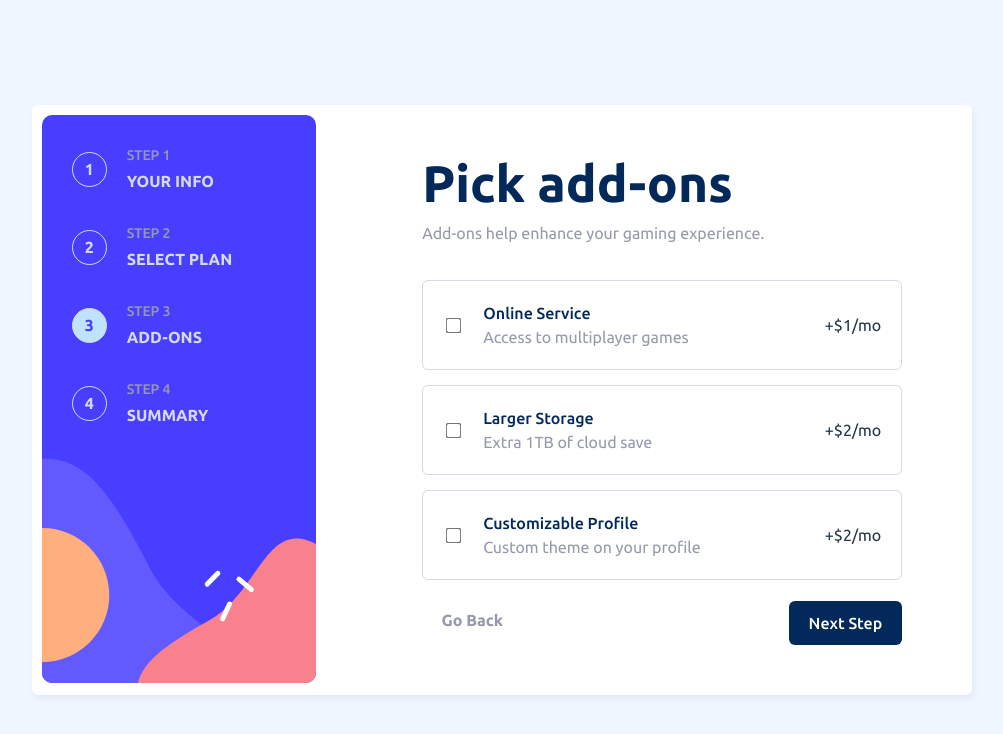
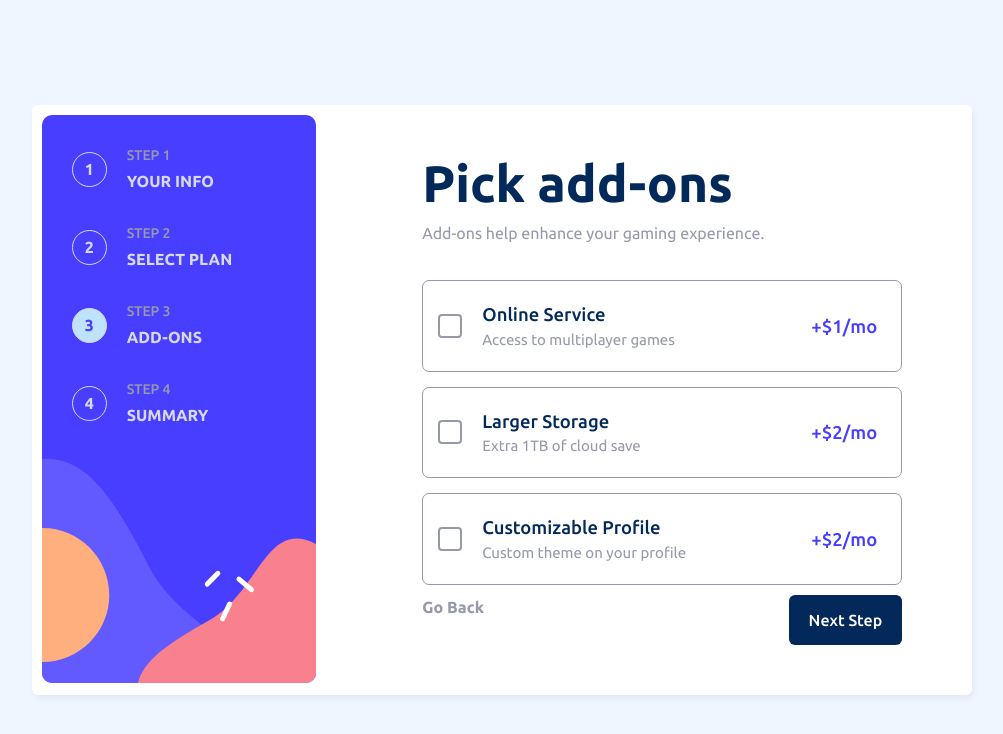
Before and after one commit to adriel-mp3/multi-step-form, a React (Vite) app: page /add-ons in a window 1280 px wide. Shown: the top 734 px of the page, without its empty margins (138-1141 px from the left). Built offline with nearby package versions, Linux system fonts and the light colour scheme; the HTML template or start-up script is replaced by a standard one.

Commit message:
feat: import new checkbox component

```diff
--- /dev/null
+++ b/src/components/Steps/AddOns/Checkbox/index.tsx
@@ -0,0 +1,50 @@
+import React from "react";
+
+import * as RadixCheckbox from "@radix-ui/react-checkbox";
+import { CheckIcon } from "@radix-ui/react-icons";
+
+import { FormContext } from "@/context/FormContext";
+
+import styles from "./styles.module.css";
+
+interface CheckBoxProps extends RadixCheckbox.PrimitiveButtonProps {
+  title: string;
+  description: string;
+  price: number;
+}
+
+export const Checkbox = ({ title, description, price }: CheckBoxProps) => {
+  const { period } = React.useContext(FormContext);
+
+  function handleChange({ target }) {
+    const { checked, value } = target;
+    if (checked) {
+      setAddOns([...addOns, value]);
+    } else {
+      setAddOns(addOns.filter((addOn) => addOn !== value));
+    }
+  }
+
+  function handleChecked(addOn) {
+    return addOns.includes(addOn);
+  }
+
+  return (
+    <label className={styles.label}>
+      <div className={styles.wrapper}>
+        <RadixCheckbox.Root className={styles.checkboxRoot}>
+          <RadixCheckbox.Indicator className={styles.checkboxIndicator}>
+            <CheckIcon />
+          </RadixCheckbox.Indicator>
+        </RadixCheckbox.Root>
+        <div className={styles.checkboxLabel}>
+          <p>{title}</p>
+          <span>{description}</span>
+        </div>
+        <span className={styles.price}>
+          {period === "monthly" ? `+$${price}/mo` : `+$${price * 10}/yr`}
+        </span>
+      </div>
+    </label>
+  );
+};
--- /dev/null
+++ b/src/components/Steps/AddOns/Checkbox/styles.module.css
@@ -0,0 +1,78 @@
+button {
+  all: unset;
+}
+
+.wrapper {
+  display: grid;
+  grid-template-columns: auto 1fr auto;
+  align-items: center;
+  gap: 20px;
+  width: 100%;
+}
+
+.checkboxRoot {
+  border: 2px solid var(--cool-gray);
+  background: none;
+  width: 20px;
+  height: 20px;
+  border-radius: 4px;
+  display: flex;
+  align-items: center;
+  justify-content: center;
+  box-shadow: 0 2px 10px var(--black-a7);
+}
+
+.checkboxRoot[data-state="checked"] {
+  background: var(--purplish-blue);
+  border-color: var(--purplish-blue);
+}
+
+.label:has(.checkboxRoot[data-state="checked"]) {
+  border: 1px solid var(--purplish-blue);
+}
+
+.checkboxRoot:focus {
+  box-shadow: 0 0 0 2px var(--marine-blue);
+}
+
+.checkboxIndicator {
+  position: relative;
+  color:var(--white);
+  transform: scale(1.3);
+  bottom: -1px;
+}
+
+.label {
+  display: flex;
+  border-radius: 7px;
+  border: 1px solid var(--cool-gray);
+  padding: 1.5rem;
+  padding-left: 15px;
+  font-size: 15px;
+  line-height: 1;
+}
+
+.label:hover {
+  border: 1px solid var(--purplish-blue);
+}
+
+.checkboxLabel {
+  color: black;
+}
+
+.checkboxLabel p {
+  margin-bottom: 8px;
+  font-weight: 500;
+  font-size: 1.15rem;
+  color: var(--marine-blue);
+}
+
+.checkboxLabel span {
+  color: var(--cool-gray);
+}
+
+.price {
+  font-weight: 500;
+  font-size: 1.15rem;
+  color: var(--purplish-blue);
+}
--- /dev/null
+++ b/src/components/Steps/AddOns/helper/checkboxOptions.ts
@@ -0,0 +1,17 @@
+export const checkboxOptions = [
+  {
+    title: "Online Service",
+    description: "Access to multiplayer games",
+    price: 1,
+  },
+  {
+    title: "Larger Storage",
+    description: "Extra 1TB of cloud save",
+    price: 2,
+  },
+  {
+    title: "Customizable Profile",
+    description: "Custom theme on your profile",
+    price: 2,
+  },
+];
--- a/src/components/Steps/AddOns/index.tsx
+++ b/src/components/Steps/AddOns/index.tsx
@@ -3,11 +3,13 @@ import React from "react";
 import { Link } from "react-router-dom";
 
 import { Header } from "@/components/Form/Header/index";
-import { Checkbox } from "@/components/Form/Checkbox/index";
+import { Checkbox } from "@/components/Steps/AddOns/Checkbox";
 import { GoBack } from "@/components/Button/GoBack/index";
 import { NextStep } from "@/components/Button/NextStep/index";
 
 import { FormContext } from "@/context/FormContext";
+
+import { checkboxOptions } from "./helper/checkboxOptions";
 
 import styles from "./styles.module.css";
 
@@ -21,33 +23,13 @@ export const AddOns = () => {
           title="Pick add-ons"
           paragraph="Add-ons help enhance your gaming experience."
         />
-        <Checkbox
-          title={"Online Service"}
-          description={"Access to multiplayer games"}
-          price={1}
-          name="Online Service"
-          value="Online Service"
-          addOns={addOns}
-          setAddOns={setAddOns}
-        />
-        <Checkbox
-          title={"Larger Storage"}
-          description={"Extra 1TB of cloud save"}
-          price={2}
-          name="Larger Storage"
-          value="Larger Storage"
-          addOns={addOns}
-          setAddOns={setAddOns}
-        />
-        <Checkbox
-          title={"Customizable Profile"}
-          description={"Custom theme on your profile"}
-          price={2}
-          name="Customizable Profile"
-          value="Customizable Profile"
-          addOns={addOns}
-          setAddOns={setAddOns}
-        />
+        {checkboxOptions.map((checkbox) => (
+          <Checkbox
+            title={checkbox.title}
+            description={checkbox.description}
+            price={checkbox.price}
+          />
+        ))}
       </form>
       <div className={styles.buttonsWrapper}>
         <Link to="/select-plan">
--- a/src/components/Steps/AddOns/styles.module.css
+++ b/src/components/Steps/AddOns/styles.module.css
@@ -17,6 +17,7 @@
 .activeCheckbox {
   border: 1px solid var(--purplish-blue);
 }
+
 @media (max-width:900px) {
   .buttonsWrapper {
     position: fixed;
```
